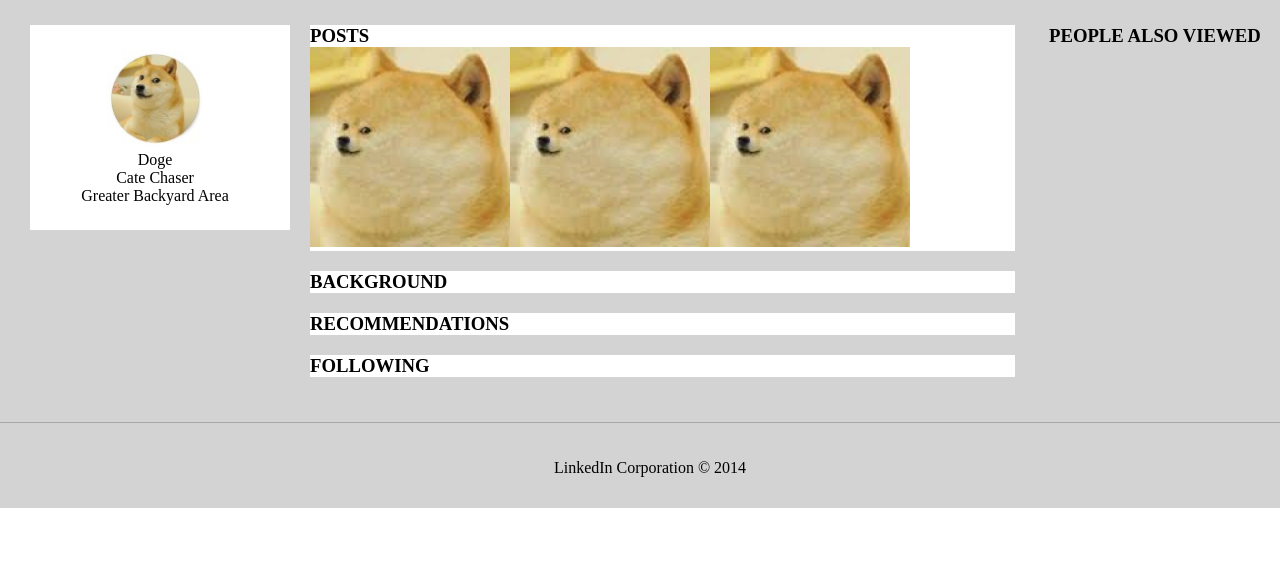
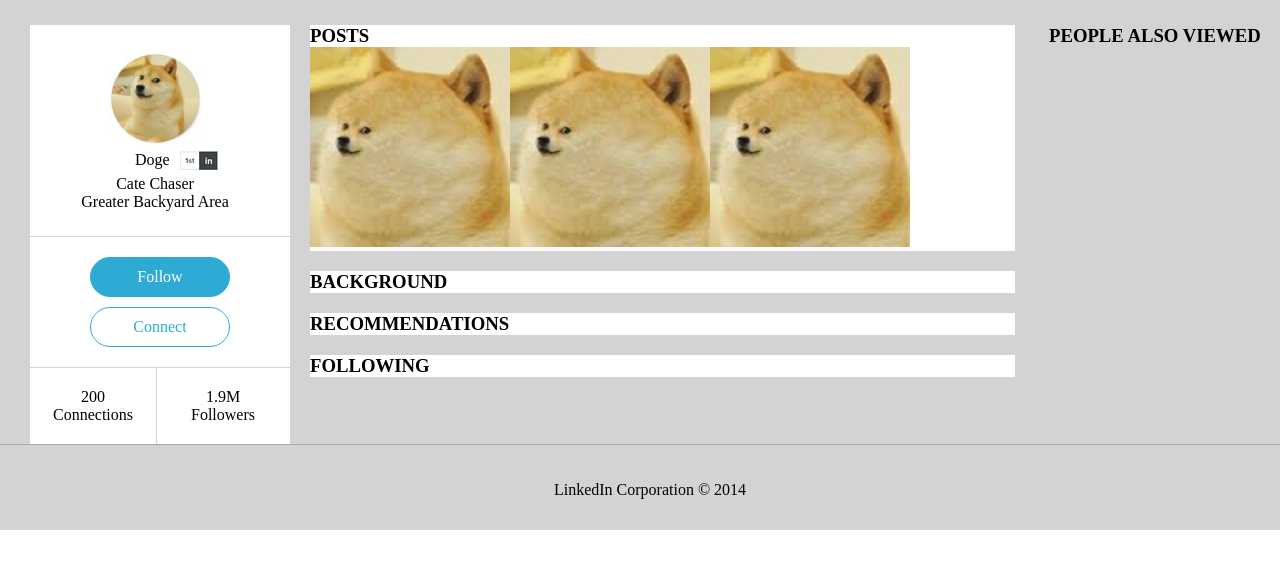
Before and after one commit to nschetter/linkedin-billgates, a PHP site: page / in a window 1280 px wide. Shown: the part 124-693 px from the top of the page. Run offline with PHP 8.4, Linux system fonts and the light colour scheme.

Commit message:
wip left container

```diff
--- a/index.html
+++ b/index.html
@@ -74,11 +74,51 @@
       <section class="profile">
         <div class="profile__profile">
           <img src="assets/doge-circle.png" width="97" height="97" alt="Doge Circle">
-          <p class="no-margins">Doge</p>
+
+          <div>
+            <div id="first-in__container">
+              <img src="assets/1stin.png" width="40" height="20" alt="1stin">
+            </div>
+            <div id="first-in-doge__container">
+              <p id="first-in-doge"class="no-margins">Doge</p>
+            </div>
+            <div class="clear"></div>
+          </div>
+
           <p class="no-margins">Cate Chaser</p>
           <p class="no-margins">Greater Backyard Area</p>
         </div>
-      </section>
+
+        <section class="profile__auxillary-info">
+
+          <section class="profile__buttons">
+            <div class="profile__follow">
+              <p class="no-margins">Follow</p>
+            </div>
+            <div class="profile__connect">
+              <p class="no-margins">Connect</p>
+            </div>
+          </section>
+
+          <section class="profile__stats">
+
+            <div class="stats__connections">
+              <p class="no-margins">200</p>
+              <p class="no-margins">Connections</p>
+            </div>
+
+            <div class="stats__followers">
+              <p class="no-margins">1.9M</p>
+              <p class="no-margins">Followers</p>
+            </div>
+
+            <div class="clear"></div>
+          </section>
+
+        </section>
+
+        <div class="clear"></div>
+      </section> <!-- END OF PROFILE -->
 
       <div class="clear"></div>
     </section> <!-- END OF LEFT CONTAINER -->
--- a/main.css
+++ b/main.css
@@ -13,6 +13,10 @@
 
 .clear{
   clear: both;
+}
+
+.clear-right{
+  clear: right;
 }
 
 .no-margins {
@@ -204,20 +208,90 @@
 
 .profile{
   width:260px;
-  padding-top:25px;
-  padding-left:27px;
-  padding-right:37px;
-  padding-bottom:25px;
   background:white;
 }
 
 .profile__profile {
   text-align:center;
+  padding-top:25px;
+  padding-left:27px;
+  padding-right:37px;
+  padding-bottom:25px;
+  border-bottom: 1px solid #d3d3d3;
 }
 
+#first-in-doge__container {
+  width:40px;
+  margin: 0 auto;
+}
+
+#first-in-doge {
+  width:24px;
+}
+
+#first-in__container {
+  float:right;
+  padding-right:33px;
+}
+
+.profile__buttons {
+  padding-top:20px;
+  padding-bottom:20px;
+}
+
+.profile__follow {
+  color:white;
+  background:#2eabd4;
+  text-align:center;
+  color:#d3d3d3;
+  border-radius: 25px;
+  border: 1px solid #2eabd4;
+  width: 140px;
+  height: 40px;
+  margin:0 auto;
+  margin-bottom:10px;
+  padding-top:10px;
+  display: block;
+}
+
+.profile__follow p{
+  color:white;
+}
+
+.profile__connect {
+  color:#2eabd4;
+  background:white;
+  text-align:center;
+  color:#d3d3d3;
+  border-radius: 25px;
+  border: 1px solid #2eabd4;
+  width: 140px;
+  height: 40px;
+  margin:0 auto;
+  padding-top:10px;
+  display: block;
+}
+
+.profile__connect p{
+  color:#2eabd4;
+}
 /*---------------------------------------------------------------------------------------------------------------*/
 
+.profile__stats {
+  text-align:center;
+  border-top: 1px solid #d3d3d3;
+}
 
+.stats__connections {
+  border-right: 1px solid #d3d3d3;
+  float:left;
+  padding:20px 23px;
+}
+
+.stats__followers {
+  float:left;
+  padding:20px 34px;
+}
 
 /*---------------------------------------------------------------------------------------------------------------*/
 /* End Profile Box */
```
Also changed, not shown: assets/1stin.png (renamed from assets/1stin.png.png).
